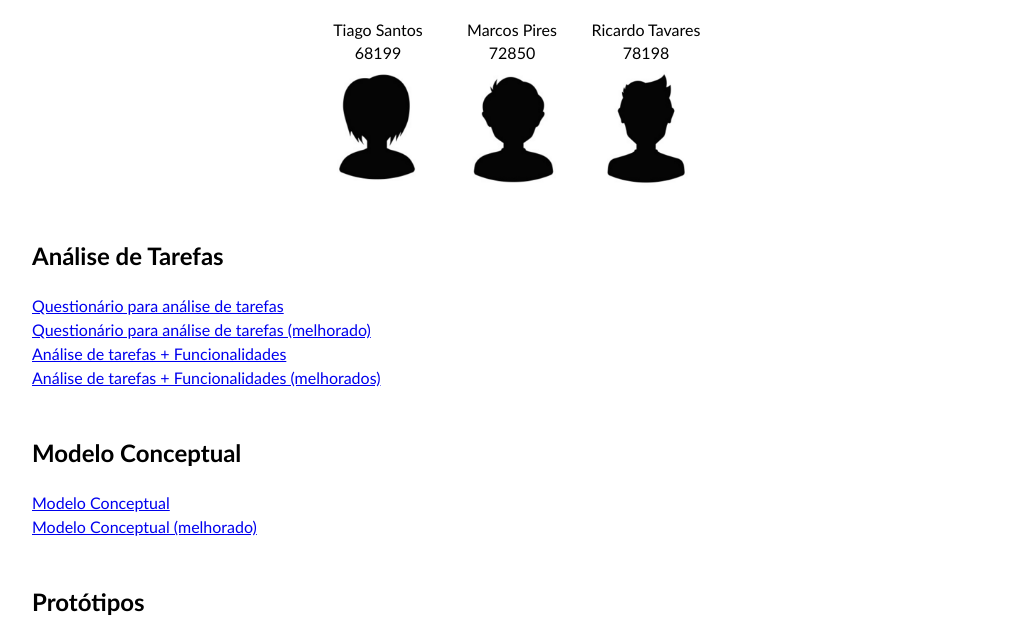
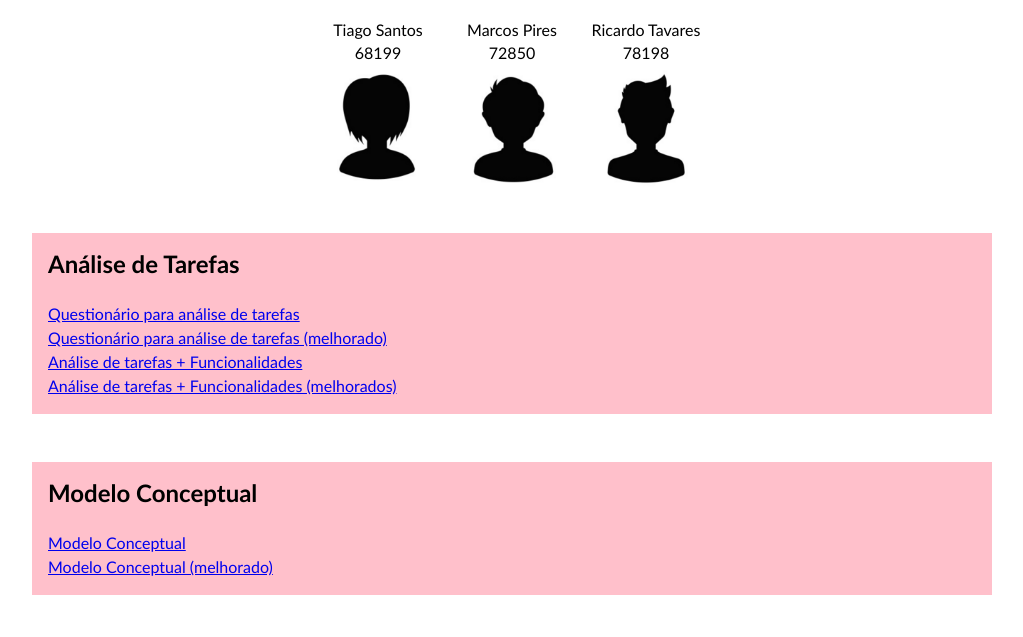
Before and after one commit to marcosdanix/ipm-63-2016, a plain HTML site: page index.html in a window 1280 px wide. Shown: the part 114-751 px from the top of the page, without its empty margins (128-1151 px from the left). Drawn offline with nearby package versions, Linux system fonts and the light colour scheme.

Commit message:
Differentiated each section. Further styling should be done

```diff
--- a/style.css
+++ b/style.css
@@ -26,10 +26,14 @@ table img {
 
 div.section {
   margin-bottom: 3em;
+  background-color: pink;
+  padding: 1em;
 }
 
 h2.section {
   margin: 1em 0;
+  margin-top: 0;
+  margin-bottom: 1em;
 }
 
 div.inner_section {
```
